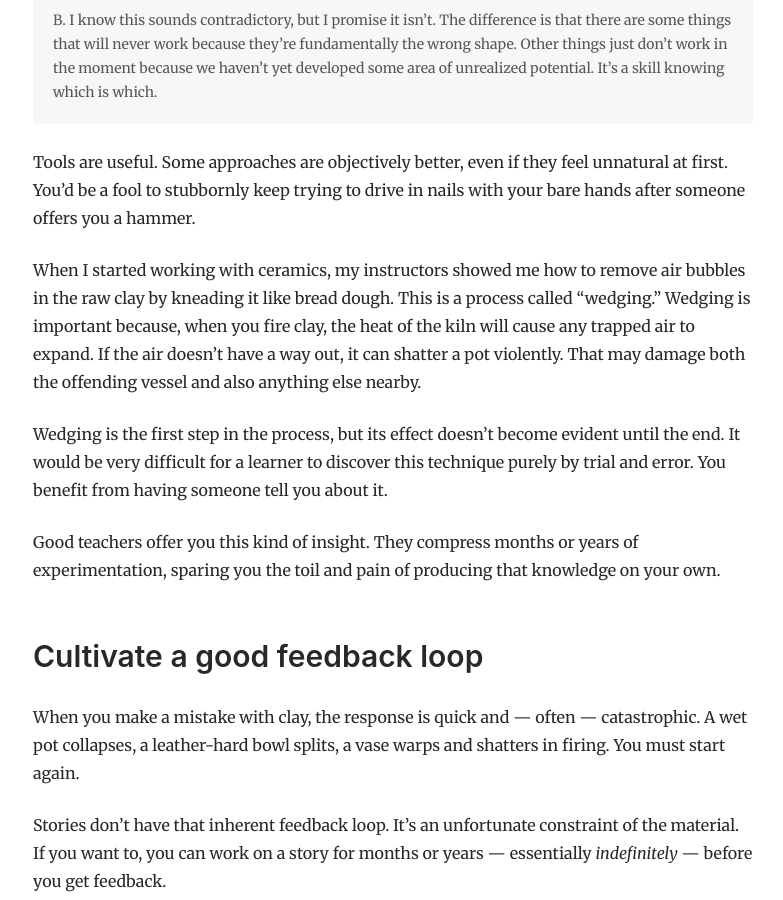
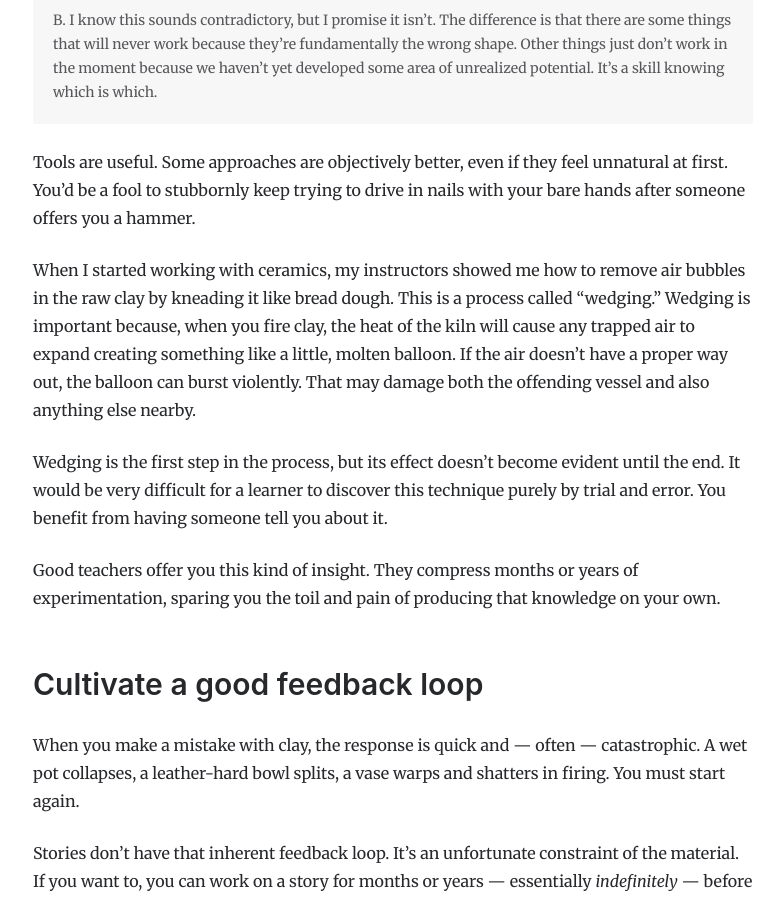
Before and after one commit to natelistrom/natelistrom.github.io, a Jekyll site: the page built from _posts/2026-04-07-material-process.md, in a window 1280 px wide and 900 px high, scrolled down 2367 px. Shown: the whole window, without its empty margins (247-1030 px from the left). Built offline with Jekyll 4.4.1, drawn with Linux system fonts in a browser that asks for light colours; some of the changed text lies outside the part shown.

Commit message:
Update material process note to use the metaphor of a molten balloon

```diff
--- a/_posts/2026-04-07-material-process.md
+++ b/_posts/2026-04-07-material-process.md
@@ -46,7 +46,7 @@ B. I know this sounds contradictory, but I promise it isn&rsquo;t. The differenc
 
 Tools are useful. Some approaches are objectively better, even if they feel unnatural at first. You'd be a fool to stubbornly keep trying to drive in nails with your bare hands after someone offers you a hammer.
 
-When I started working with ceramics, my instructors showed me how to remove air bubbles in the raw clay by kneading it like bread dough. This is a process called "wedging." Wedging is important because, when you fire clay, the heat of the kiln will cause any trapped air to expand. If the air doesn't have a way out, it can shatter a pot violently. That may damage both the offending vessel and also anything else nearby.
+When I started working with ceramics, my instructors showed me how to remove air bubbles in the raw clay by kneading it like bread dough. This is a process called "wedging." Wedging is important because, when you fire clay, the heat of the kiln will cause any trapped air to expand creating something like a little, molten balloon. If the air doesn't have a proper way out, the balloon can burst violently. That may damage both the offending vessel and also anything else nearby.
 
 Wedging is the first step in the process, but its effect doesn't become evident until the end. It would be very difficult for a learner to discover this technique purely by trial and error. You benefit from having someone tell you about it.
 
@@ -89,3 +89,9 @@ I hope these ideas have been as enjoyable for you think about as they have been
 And, if we're both very fortunate indeed, it's hopefully equipped you with one or two things you can use occasionally when you sit down to your craft.
 
 It's to that end that I now say: onward!
+
+---
+
+Change log
+
+April 11, 2026 - Updated clay wedging section to use the metaphor of a molten balloon.
```
